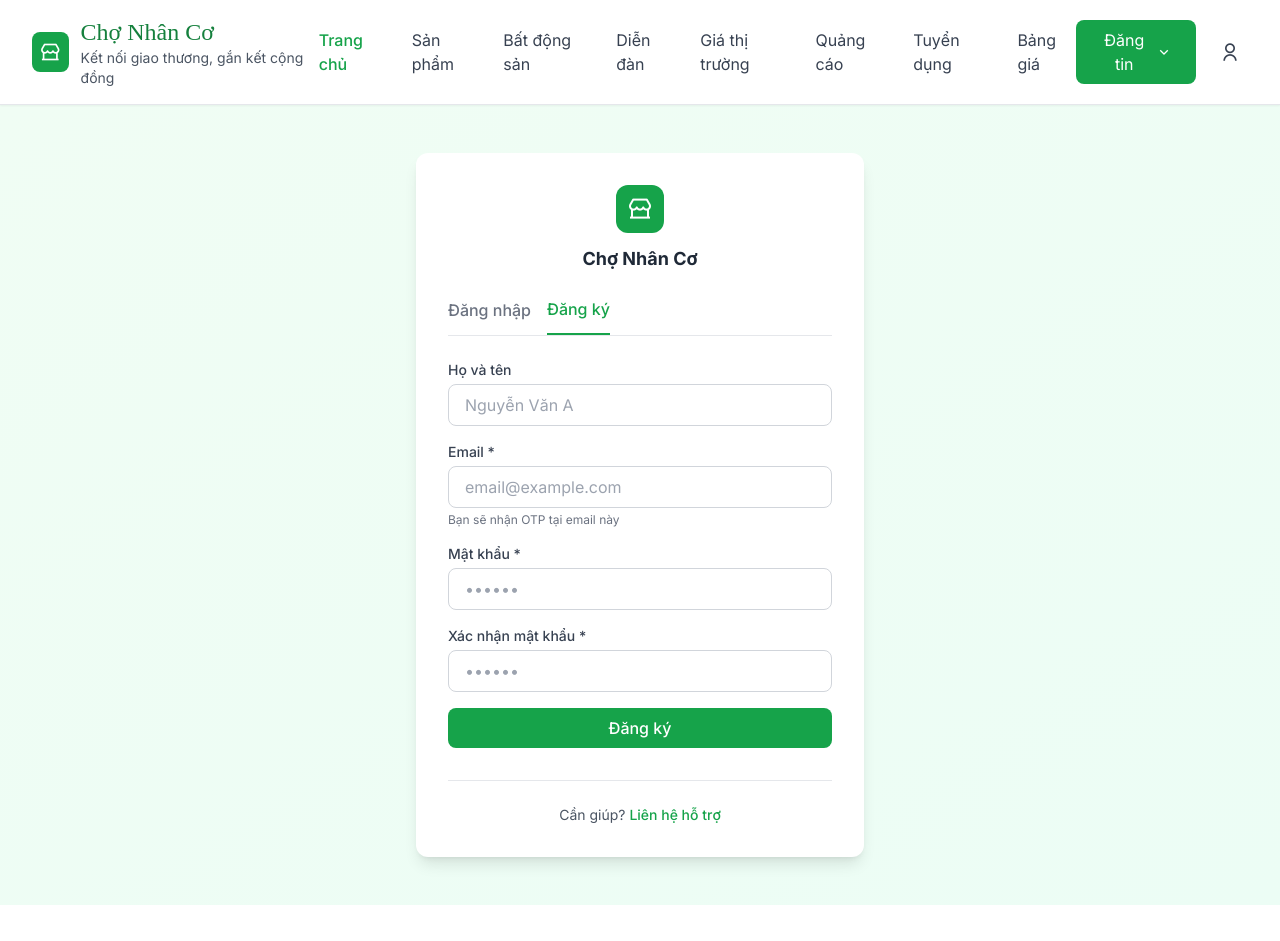
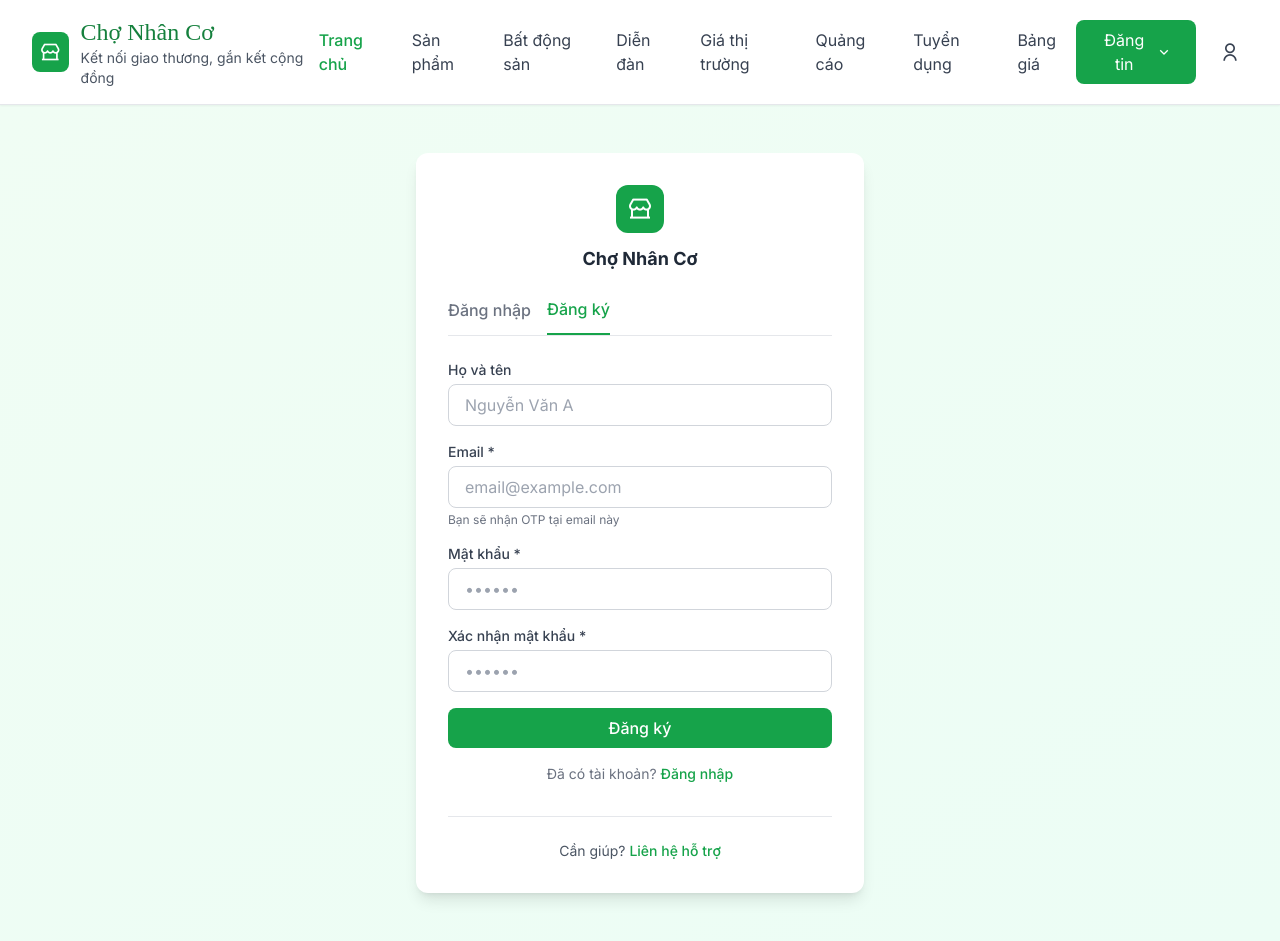
Before and after one commit to nguyenanhtan040104-boop/cho-nhan-co-frontend, a Next.js app: page /profile in a window 1280 px wide. Both pictures are taken after a click on the button "Đăng ký". Before the commit the page ends 905 px from the top, so only its background shows below. Built offline with nearby package versions, Linux system fonts and the light colour scheme.

Commit message:
feat: add zalo support link and login link on register form

```diff
--- a/app/profile/page.tsx
+++ b/app/profile/page.tsx
@@ -298,6 +298,13 @@ export default function ProfilePage() {
               className="w-full bg-green-600 text-white py-2 rounded-lg hover:bg-green-700 disabled:opacity-50 transition font-medium">
               {loading ? 'Đang xử lý...' : 'Đăng ký'}
             </button>
+            <p className="text-center text-sm text-gray-500 mt-2">
+              Đã có tài khoản?{' '}
+              <button type="button" onClick={() => { setTab('login'); setError(''); setMessage(''); }}
+                className="text-green-600 hover:text-green-700 font-medium">
+                Đăng nhập
+              </button>
+            </p>
           </form>
         )}
 
@@ -404,7 +411,11 @@ export default function ProfilePage() {
 
         {/* Footer */}
         <div className="mt-8 pt-6 border-t text-center text-sm text-gray-600">
-          <p>Cần giúp? <Link href="/support" className="text-green-600 hover:text-green-700 font-medium">Liên hệ hỗ trợ</Link></p>
+          <p>Cần giúp?{' '}
+            <a href="https://zalo.me/0888317289" target="_blank" rel="noopener noreferrer" className="text-green-600 hover:text-green-700 font-medium">
+              Liên hệ hỗ trợ
+            </a>
+          </p>
         </div>
       </div>
     </div>
```
